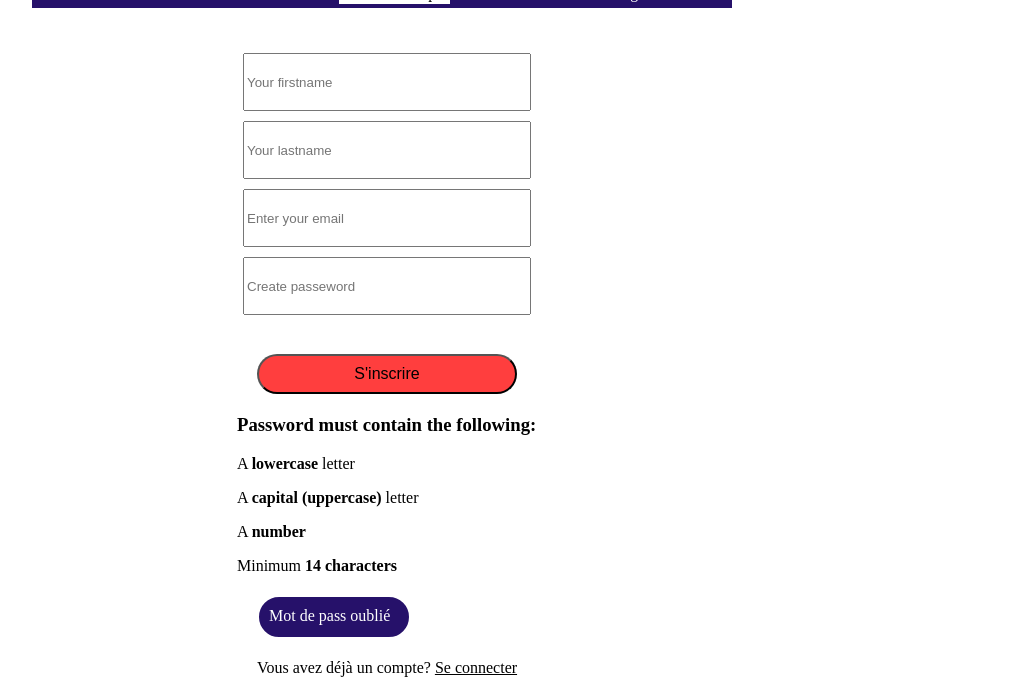
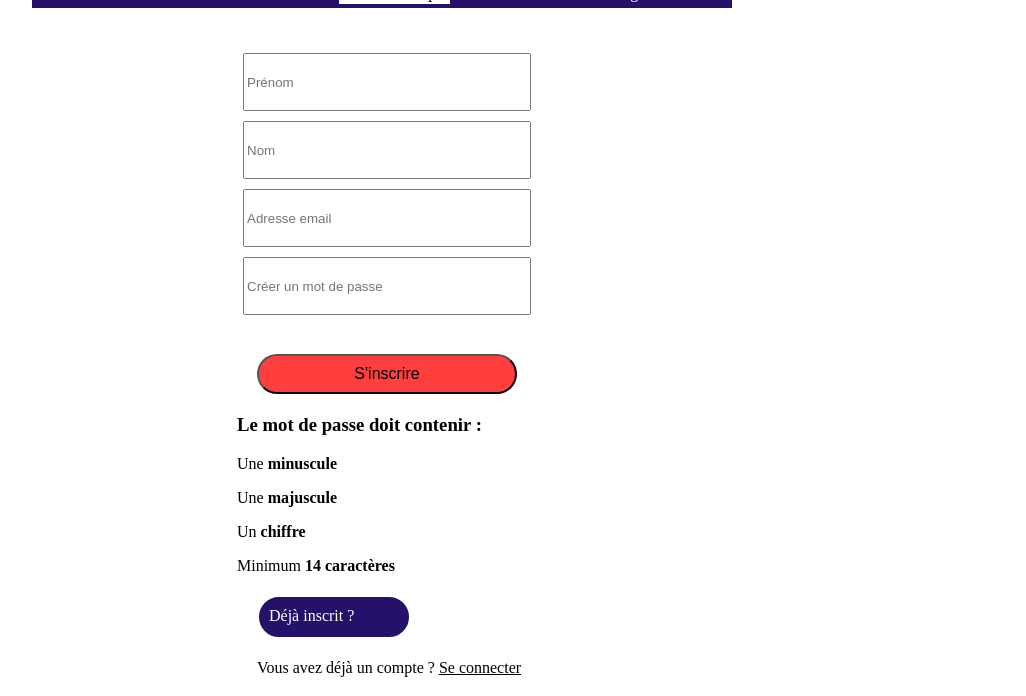
Before and after one commit to Lyjoyce/Ecoride-front-end, a plain HTML site: page register.html in a window 1280 px wide. Shown: the part 376-1072 px from the top of the page, without its empty margins (253-1279 px from the left). Drawn offline with Linux system fonts and the light colour scheme.

Commit message:
register.html main correct

```diff
--- a/register.html
+++ b/register.html
@@ -49,47 +49,51 @@
     </header>
 
     <main>
-
-        <form class="formulaire">
+    <form id="register-form" class="formulaire">
       <div class="card">
         <div class="rod">
           <label for="firstname"></label>
-                    <input type="text" id="firstname" name="firstname" placeholder="Your firstname" required>
+          <input type="text" id="firstname" name="firstname" placeholder="Prénom" required />
         </div>
         <div class="rod">
           <label for="lastname"></label>
-                    <input type="text" id="lastname" name="lastname" placeholder="Your lastname" required>
+          <input type="text" id="lastname" name="lastname" placeholder="Nom" required />
         </div>
         <div class="rod">
           <label for="email"></label>
-                    <input type="email" id="email" name="email" placeholder="Enter your email"
-                        pattern='^[a-zA-Z0-9]{2}@[a-zA-Z0-9]{2,10}.(fr|com|org)$' required>
+          <input type="email" id="email" name="email" placeholder="Adresse email" required />
         </div>
         <div class="rod">
           <label for="password"></label>
-                    <input type="password" id="password" name="password" autocomplete="current-password"
-                        placeholder="Create passeword" pattern="(?=.*\d)(?=.*[a-z])(?=.*[A-Z]).{14,}"
-                        title="Must contain at least one number and one uppercase and lowercase letter, and at least 14 or more characters"
-                        required="">
+          <input type="password" id="password" name="password" autocomplete="new-password"
+            placeholder="Créer un mot de passe"
+            pattern="(?=.*\d)(?=.*[a-z])(?=.*[A-Z]).{14,}"
+            title="Doit contenir au moins une majuscule, une minuscule, un chiffre et 14 caractères minimum"
+            required />
+        </div>
       </div>
 
-            </div>
-            <div>
-                <button type="button" onclick="registerUser()" class="submit">S'inscrire</button>
-            </div>
-            <div id="message">
-                <h3>Password must contain the following:</h3>
-                <p id="letter" class="invalid">A <b>lowercase</b> letter</p>
-                <p id="capital" class="invalid">A <b>capital (uppercase)</b> letter</p>
-                <p id="number" class="invalid">A <b>number</b></p>
-                <p id="length" class="invalid">Minimum <b>14 characters</b></p>
+      <div class="rod_support">
+        <button type="submit" class="submit">S'inscrire</button>
       </div>
 
-            <div class="mdp_oublie"><a href="register.html">Mot de pass oublié</a> </div>
+      <div id="message">
+        <h3>Le mot de passe doit contenir :</h3>
+        <p id="letter" class="invalid">Une <b>minuscule</b></p>
+        <p id="capital" class="invalid">Une <b>majuscule</b></p>
+        <p id="number" class="invalid">Un <b>chiffre</b></p>
+        <p id="length" class="invalid">Minimum <b>14 caractères</b></p>
+      </div>
 
-            <p class="form_paraph">Vous avez déjà un compte? <a href="login.html" class="formlink">Se connecter</a></p>
+      <div class="mdp_oublie">
+        <a href="login.html">Déjà inscrit ?</a>
+      </div>
+
+      <p class="form_paraph">
+        Vous avez déjà un compte ?
+        <a href="login.html" class="formlink">Se connecter</a>
+      </p>
     </form>
-
   </main>
 
     <footer>
```
Lines whose indentation alone changed are shown as unchanged.
